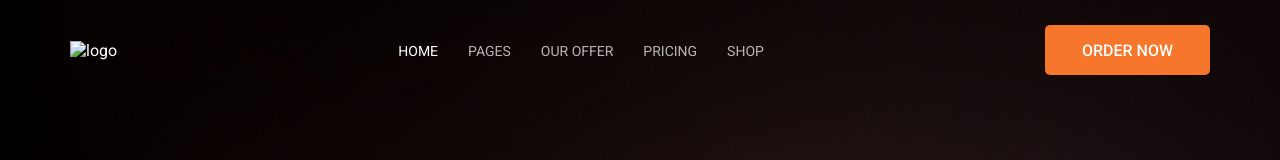
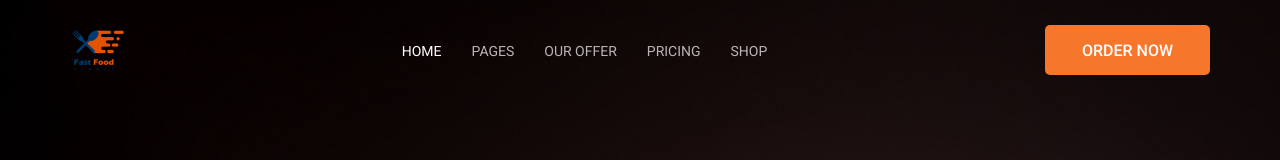
Before and after one commit to Kovtun-Dmytro/my-work, a plain HTML site: page index.html in a window 1280 px wide. Shown: the top 160 px of the page. Drawn offline with Linux system fonts and the light colour scheme; the site is published under a folder, as on GitHub Pages, so addresses that start at the root find nothing.

Commit message:
Update index.html

```diff
--- a/index.html
+++ b/index.html
@@ -16,7 +16,7 @@
 <body>
   <header class="header">
     <div class="container">
-      <img src="/images/icons/logo.png" alt="logo" class="header__logo">
+      <img src="./images/icons/logo.png" alt="logo" class="header__logo">
       <nav class="header__nav">
         <ul class="header__list">
           <li> <a href="#!" class="active">HOME</a></li>
```
